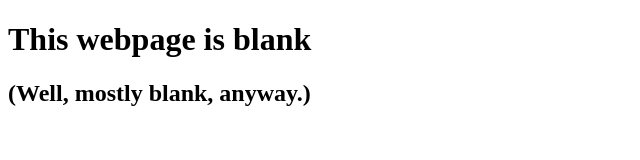
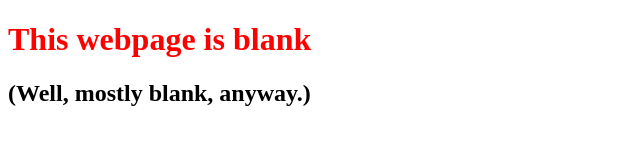
Before and after one commit to siva-surya/0main_openSAP_repo, a plain HTML site: page index.html in a window 1280 px wide. Shown: the whole page, without its empty margins (0-640 px from the left). Drawn offline with Linux system fonts and the light colour scheme.

Commit message:
added red color to H1 header

```diff
--- a/index.html
+++ b/index.html
@@ -5,7 +5,7 @@
 	<title>A page of quotations</title>
 </head>
 <body>
-	<h1>This webpage is blank</h1>
+	<h1 style="color:Red">This webpage is blank</h1>
 	<h2>(Well, mostly blank, anyway.)</h2>
 </body>
 </html>
```
